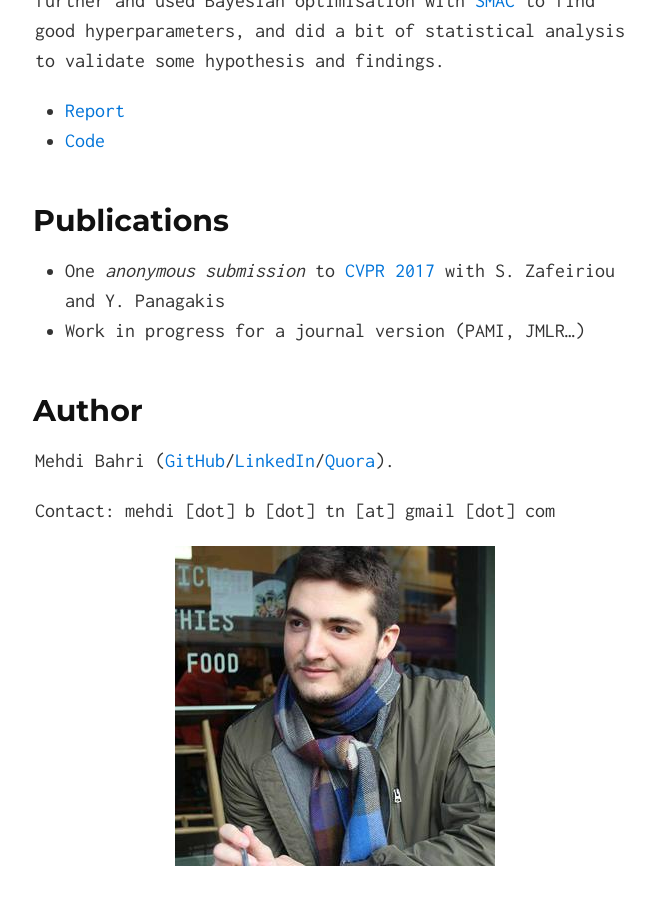
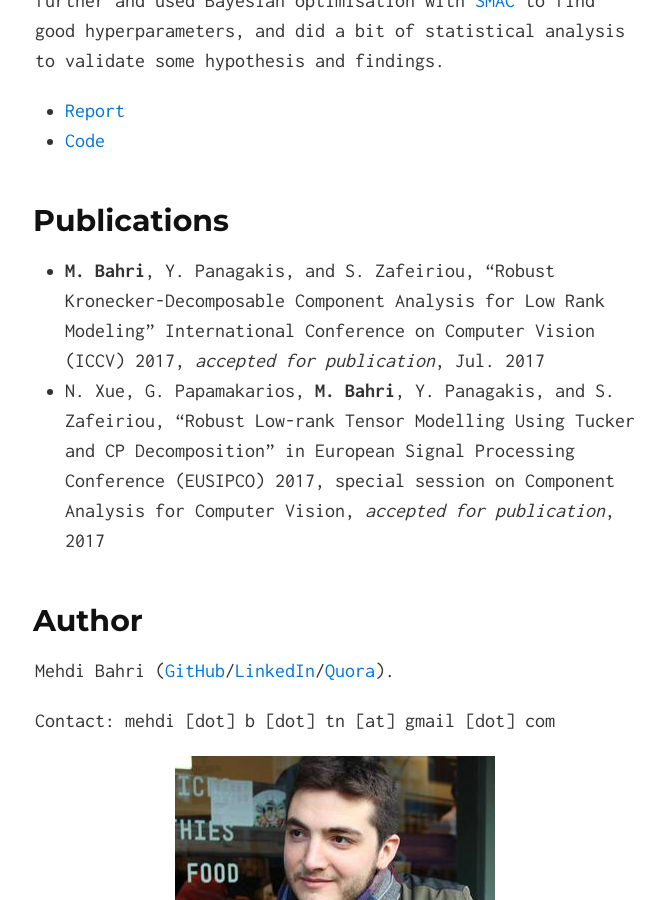
Before and after one commit to mbahri/mbahri.github.io, a Jekyll site: the page built from index.md, in a window 1280 px wide and 900 px high, scrolled down 2514 px. Shown: the whole window, without its empty margins (305-969 px from the left). Built offline with Jekyll 4.4.1, drawn with Linux system fonts in a browser that asks for light colours.

Commit message:
Publications

```diff
--- a/index.md
+++ b/index.md
@@ -67,8 +67,8 @@ The purpose of this coursework was to experiment with Restricted Boltzman Machin
 TODO -->
 
 ## Publications
-* One *anonymous submission* to [CVPR 2017](http://cvpr2017.thecvf.com) with S. Zafeiriou and Y. Panagakis
-* Work in progress for a journal version (PAMI, JMLR...)
+* **M. Bahri**, Y. Panagakis, and S. Zafeiriou, "Robust Kronecker-Decomposable Component Analysis for Low Rank Modeling" International Conference on Computer Vision (ICCV) 2017, *accepted for publication*, Jul. 2017
+* N. Xue, G. Papamakarios, **M. Bahri**, Y. Panagakis, and S. Zafeiriou, "Robust Low-rank Tensor Modelling Using Tucker and CP Decomposition" in European Signal Processing Conference (EUSIPCO) 2017, special session on Component Analysis for Computer Vision, *accepted for publication*, 2017
 
 ## Author
 
```
